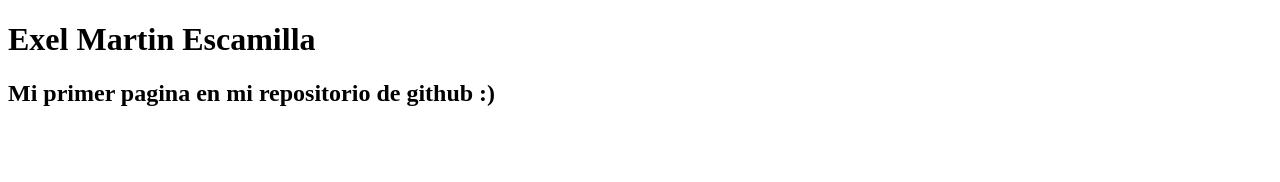
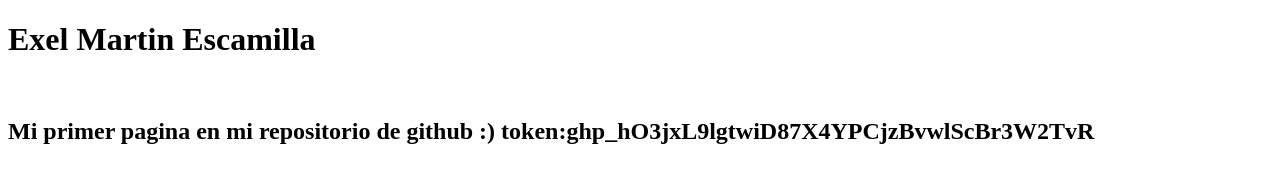
Before and after one commit to ExelMartinEscamilla/avengers, a plain HTML site: page docs/index.html in a window 1280 px wide. Drawn offline with Linux system fonts and the light colour scheme.

Commit message:
htmal agrege token

```diff
--- a/docs/index.html
+++ b/docs/index.html
@@ -7,6 +7,11 @@
 </head>
 <body>
     <h1>Exel Martin Escamilla</h1>
-    <h2>Mi primer pagina en mi repositorio de github :)</h2>
+    <br>
+    <h2>Mi primer pagina en mi repositorio de github :)
+        token: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
+    </h2>
+    <br>
+    <script src="./js/app.js"></script>
 </body>
 </html>
```
